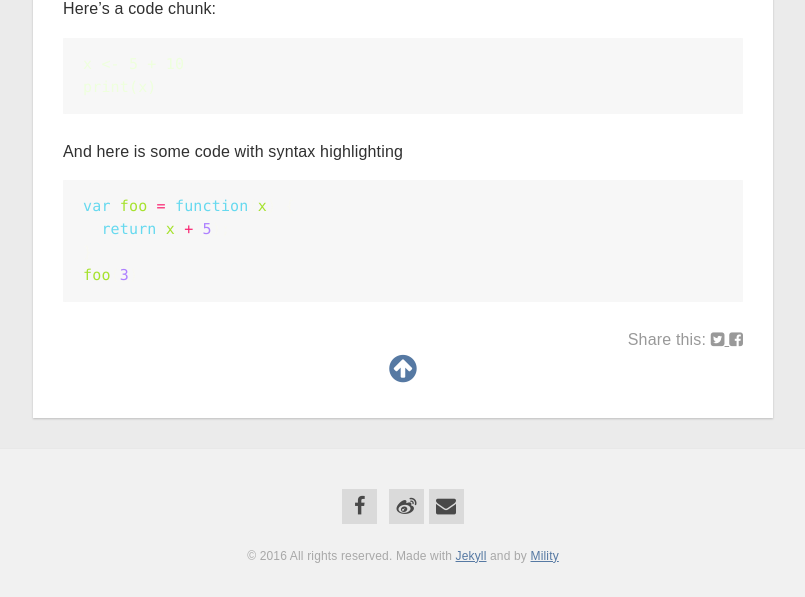
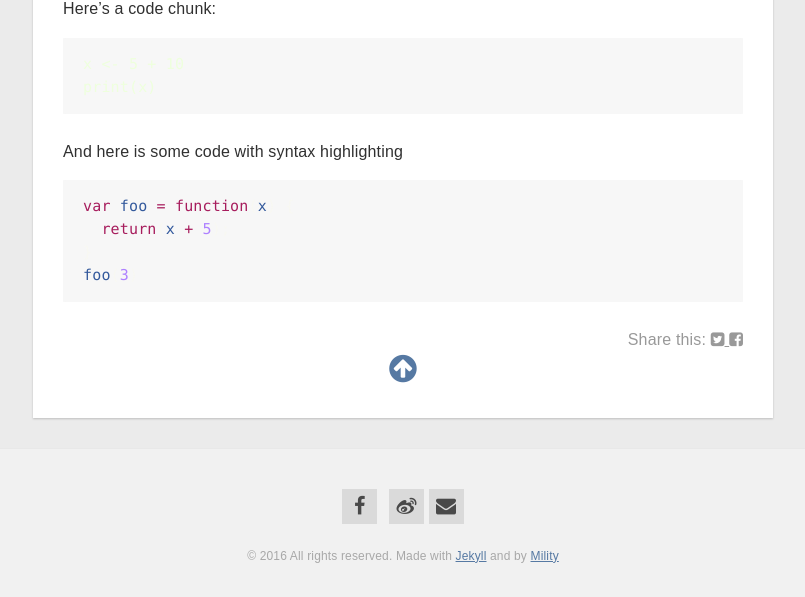
Before and after one commit to Mility/Mility.github.io, a Jekyll site: the page built from _posts/2016-02-24-just-a-test.md, in a window 1280 px wide. Shown: the part 1044-1641 px from the top of the page, without its empty margins (237-1042 px from the left). Built offline with Jekyll 4.4.1, drawn with Linux system fonts in a browser that asks for light colours; nearby versions of some CDN libraries.

Commit message:
Update _syntax.scss

```diff
--- a/_sass/_syntax.scss
+++ b/_sass/_syntax.scss
@@ -43,10 +43,10 @@
 
   .c { color: #75715e } /* Comment */
   .err { color: #960050; background-color: #1e0010 } /* Error */
-  .k { color: #66d9ef } /* Keyword */
+  .k { color: #a71d5d } /* Keyword */
   .l { color: #ae81ff } /* Literal */
   .n { color: #f8f8f2 } /* Name */
-  .o { color: #f92672 } /* Operator */
+  .o { color: #a71d5d } /* Operator #a71d5d*/
   .p { color: #f8f8f2 } /* Punctuation */
   .cm { color: #75715e } /* Comment.Multiline */
   .cp { color: #75715e } /* Comment.Preproc */
@@ -54,30 +54,30 @@
   .cs { color: #75715e } /* Comment.Special */
   .ge { font-style: italic } /* Generic.Emph */
   .gs { font-weight: bold } /* Generic.Strong */
-  .kc { color: #66d9ef } /* Keyword.Constant */
-  .kd { color: #66d9ef } /* Keyword.Declaration */
-  .kn { color: #f92672 } /* Keyword.Namespace */
-  .kp { color: #66d9ef } /* Keyword.Pseudo */
-  .kr { color: #66d9ef } /* Keyword.Reserved */
-  .kt { color: #66d9ef } /* Keyword.Type */
+  .kc { color: #a71d5d } /* Keyword.Constant */
+  .kd { color: #a71d5d } /* Keyword.Declaration */
+  .kn { color: #a71d5d } /* Keyword.Namespace */
+  .kp { color: #a71d5d } /* Keyword.Pseudo */
+  .kr { color: #a71d5d } /* Keyword.Reserved */
+  .kt { color: #a71d5d } /* Keyword.Type */
   .ld { color: #e6db74 } /* Literal.Date */
   .m { color: #ae81ff } /* Literal.Number */
   .s { color: #e6db74 } /* Literal.String */
-  .na { color: #a6e22e } /* Name.Attribute */
+  .na { color: #33599c } /* Name.Attribute */
   .nb { color: #f8f8f2 } /* Name.Builtin */
-  .nc { color: #a6e22e } /* Name.Class */
-  .no { color: #66d9ef } /* Name.Constant */
-  .nd { color: #a6e22e } /* Name.Decorator */
+  .nc { color: #33599c } /* Name.Class */
+  .no { color: #a71d5d } /* Name.Constant */
+  .nd { color: #33599c } /* Name.Decorator */
   .ni { color: #f8f8f2 } /* Name.Entity */
-  .ne { color: #a6e22e } /* Name.Exception */
-  .nf { color: #a6e22e } /* Name.Function */
+  .ne { color: #33599c } /* Name.Exception */
+  .nf { color: #33599c } /* Name.Function */
   .nl { color: #f8f8f2 } /* Name.Label */
   .nn { color: #f8f8f2 } /* Name.Namespace */
-  .nx { color: #a6e22e } /* Name.Other */
+  .nx { color: #33599c } /* Name.Other */
   .py { color: #f8f8f2 } /* Name.Property */
-  .nt { color: #f92672 } /* Name.Tag */
+  .nt { color: #a71d5d } /* Name.Tag */
   .nv { color: #f8f8f2 } /* Name.Variable */
-  .ow { color: #f92672 } /* Operator.Word */
+  .ow { color: #a71d5d } /* Operator.Word */
   .w { color: #f8f8f2 } /* Text.Whitespace */
   .mf { color: #ae81ff } /* Literal.Number.Float */
   .mh { color: #ae81ff } /* Literal.Number.Hex */
@@ -102,6 +102,6 @@
 
   .gh { } /* Generic Heading & Diff Header */
   .gu { color: #75715e; } /* Generic.Subheading & Diff Unified/Comment? */
-  .gd { color: #f92672; } /* Generic.Deleted & Diff Deleted */
-  .gi { color: #a6e22e; } /* Generic.Inserted & Diff Inserted */
+  .gd { color: #a71d5d; } /* Generic.Deleted & Diff Deleted */
+  .gi { color: #33599c; } /* Generic.Inserted & Diff Inserted */
 }
```
